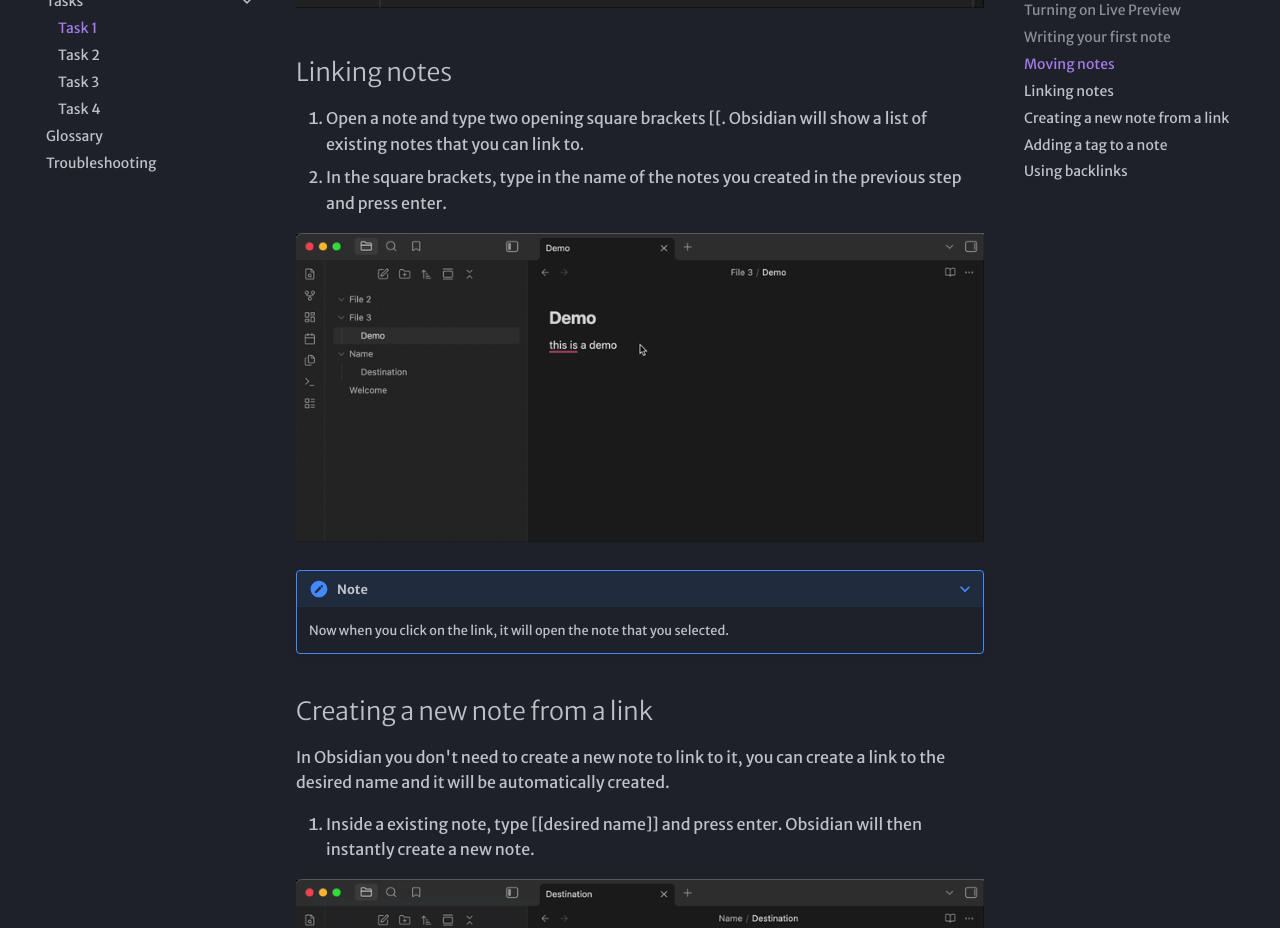
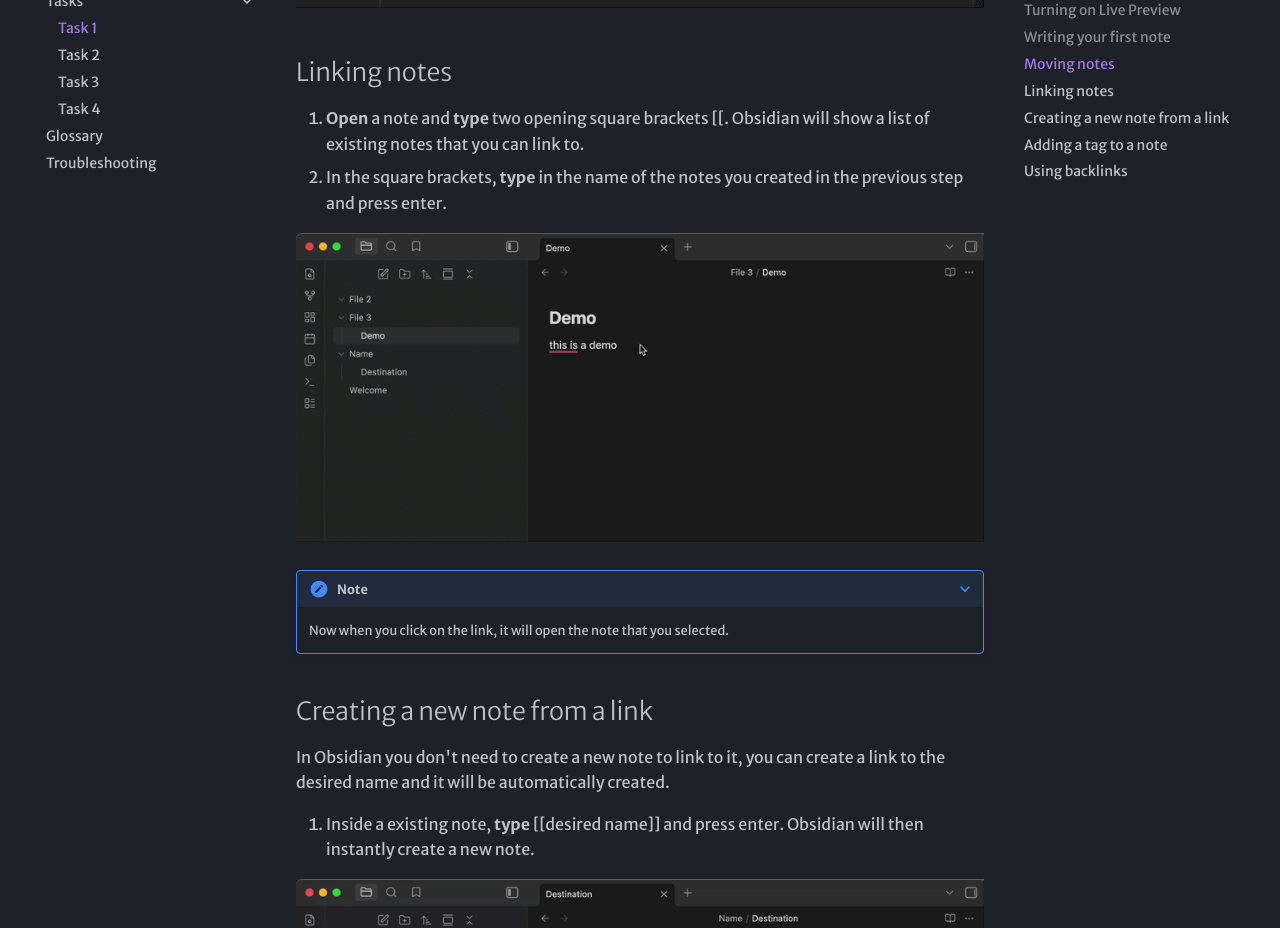
Before and after one commit to AllenLu12/COMP_2216_Obsidian_tutorial, an MkDocs documentation site: the page built from docs/tasks/task1.md, in a window 1280 px wide and 1400 px high, scrolled down 3964 px. Shown: the part 152-1080 px from the top of the window. Built offline with MkDocs 1.6.1 and Material for MkDocs 9.7.7, drawn with Linux system fonts in a browser that asks for light colours; some web fonts are replaced; some of the changed text lies outside the part shown.

Commit message:
Made some verbs bolded

```diff
--- a/docs/tasks/task1.md
+++ b/docs/tasks/task1.md
@@ -17,7 +17,7 @@
 Now that you have created a vault, you should create several folders to store your notes.
 
 1. On the top left of the screen, there should be a folder icon with a plus sign in the middle
-2. click on it and give the folder a name of your choice.
+2. **Click** on it and give the folder a name of your choice.
 3. **Repeat** it three times.
 
 ![alt text](../assets/step2.gif)
@@ -34,8 +34,8 @@
 ## Writing your first note
 
 1. **Right click** on any one of your folders and click *New note*.
-2. Give it a title of your choice.
-3. Write anything.
+2. **Give** it a title of your choice.
+3. **Write** anything.
 
 ![alt text](../assets/step4.gif)
 
@@ -47,8 +47,8 @@
 
 ## Linking notes
 
-1. Open a note and type two opening square brackets [[. Obsidian will show a list of existing notes that you can link to.
-2. In the square brackets, type in the name of the notes you created in the previous step and press enter.
+1. **Open** a note and **type** two opening square brackets [[. Obsidian will show a list of existing notes that you can link to.
+2. In the square brackets, **type** in the name of the notes you created in the previous step and press enter.
 
 ![alt text](../assets/step6.gif)
 
@@ -60,7 +60,7 @@
 
 In Obsidian you don't need to create a new note to link to it, you can create a link to the desired name and it will be automatically created.
 
-1. Inside a existing note, type [[desired name]] and press enter. Obsidian will then instantly create a new note.
+1. Inside a existing note, **type** [[desired name]] and press enter. Obsidian will then instantly create a new note.
 
 ![alt text](../assets/step7.gif)
 
@@ -72,7 +72,7 @@
 
 Another great feature in Obsidian is the search function. By grouping notes up with tags, you can search the tag and all the notes that include that tag will show up. This is a great alternative if you don't want to link between the notes.
 
-1. At the bottom or top of the note add a # followed by any relevant word of your choice, for example: #work
+1. At the bottom or top of the note **add** a # followed by any relevant word of your choice, for example: #work
 
 ![alt text](../assets/step8.gif)
 
@@ -80,8 +80,8 @@
 
 Imagine you have been using Obsidian for quite a while now, and have forgotten which notes links to what. With backlinks you can rediscover connections you might have forgotten about.
 
-1. Open any note and look at the top right, click on the 3 dot icon.
-2. Select **Backlinks in document** from the menu.
+1. **Open** any note and look at the top right, **click** on the 3 dot icon.
+2. **Select** **Backlinks in document** from the menu.
 
 ![alt text](../assets/step9.gif)
 
```
Also changed, not shown: docs/tasks/task4.md (+29 -29 lines).
